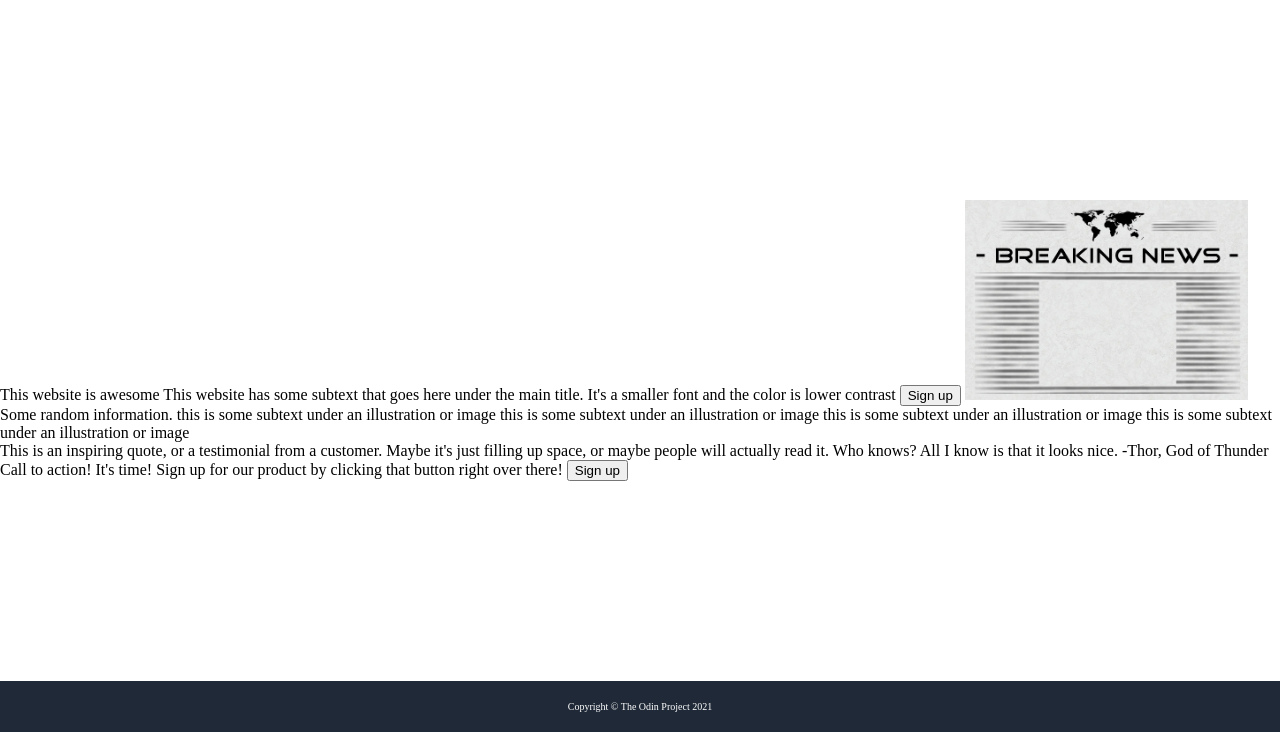
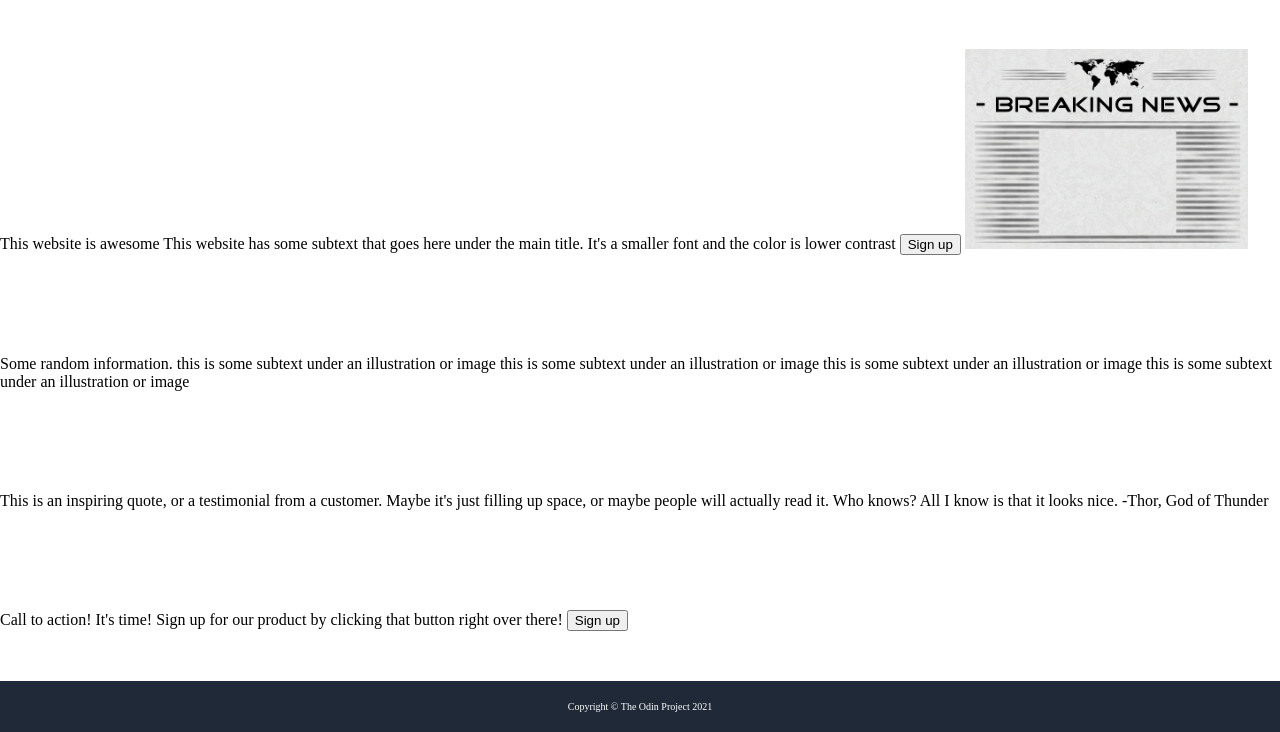
Before and after one commit to bradgerb/odin-landing-page, a plain HTML site: page index.html in a window 1280 px wide. Shown: the part 68-800 px from the top of the page. Drawn offline with Linux system fonts and the light colour scheme.

Commit message:
Section off content accross page

```diff
--- a/style.css
+++ b/style.css
@@ -1,6 +1,5 @@
 body {
     margin: 0;
-    /* background-color: peachpuff; */
     min-height: 100vh;
     display: flex;
     flex-direction: column;
@@ -12,6 +11,7 @@ body {
     color: white;
     background-color: #1F2937;
     padding: 20px;
+    flex-shrink: 0;
 }
 
 .right_text {
@@ -38,3 +38,10 @@ body {
     justify-content: center;
     font-size: 10px;
 }
+
+.content {
+    display: flex;
+    flex-direction: column;
+    flex-grow: 1;
+    justify-content: space-around;
+}
```
